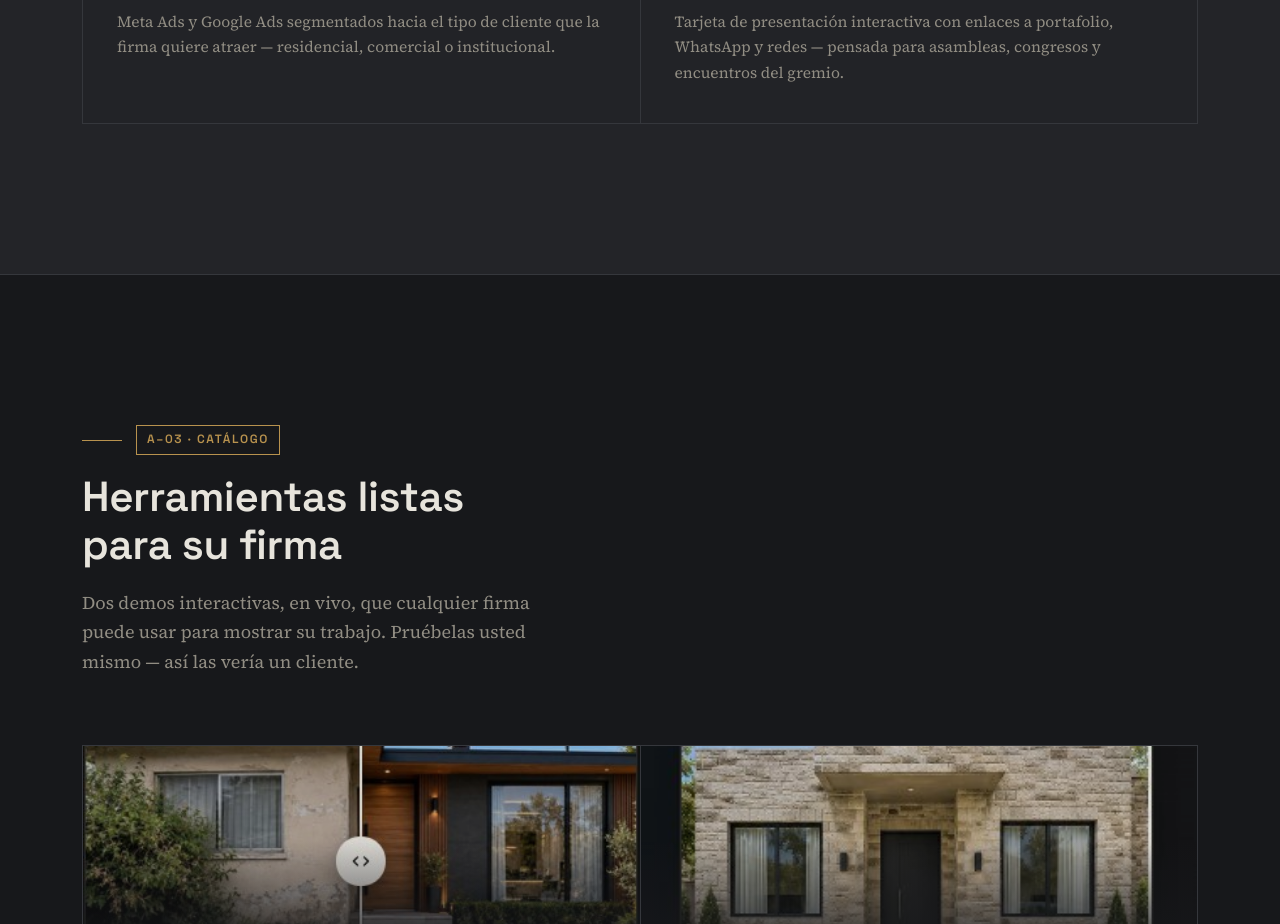
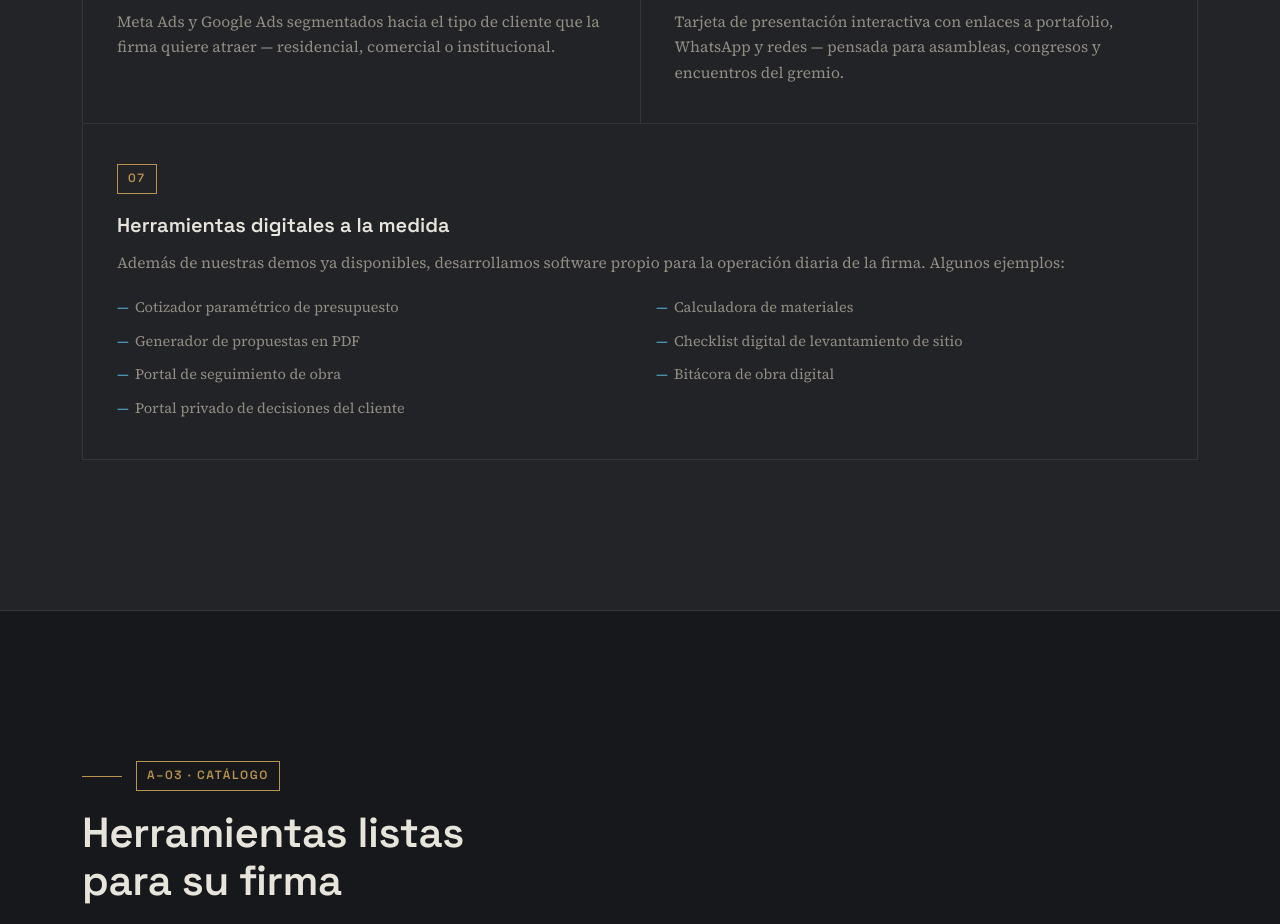
Before and after one commit to sislandmkt-cmd/arquitectura, a plain HTML site: page index.html in a window 1280 px wide. Shown: the part 2703-3627 px from the top of the page. Drawn offline with Linux system fonts and the light colour scheme.

Commit message:
Add files via upload

```diff
--- a/index.html
+++ b/index.html
@@ -304,6 +304,18 @@ nav{
 .servicio .sheet-code{ margin-bottom:18px; }
 .servicio h3{ font-size:20px; font-weight:600; color:var(--text); line-height:1.3; }
 .servicio p{ margin-top:12px; color:var(--text-muted); font-size:15.5px; }
+.servicio-full{ grid-column:span 2; }
+@media(max-width:760px){ .servicio-full{ grid-column:span 1; } }
+.sw-list{
+  margin-top:20px;
+  display:grid; grid-template-columns:1fr 1fr; gap:10px 32px;
+}
+@media(max-width:560px){ .sw-list{ grid-template-columns:1fr; } }
+.sw-list li{
+  font-size:14.5px; color:var(--text-muted);
+  padding-left:18px; position:relative;
+}
+.sw-list li::before{ content:"—"; position:absolute; left:0; color:var(--blueprint-bright); }
 
 /* ═══════════════════════════════════════
    CATALOGO DE HERRAMIENTAS
@@ -725,6 +737,20 @@ html{ background:var(--ink); }
         <h3>Tarjeta digital</h3>
         <p>Tarjeta de presentación interactiva con enlaces a portafolio, WhatsApp y redes — pensada para asambleas, congresos y encuentros del gremio.</p>
       </div>
+      <div class="servicio servicio-full">
+        <span class="sheet-code">07</span>
+        <h3>Herramientas digitales a la medida</h3>
+        <p>Además de nuestras demos ya disponibles, desarrollamos software propio para la operación diaria de la firma. Algunos ejemplos:</p>
+        <ul class="sw-list">
+          <li>Cotizador paramétrico de presupuesto</li>
+          <li>Calculadora de materiales</li>
+          <li>Generador de propuestas en PDF</li>
+          <li>Checklist digital de levantamiento de sitio</li>
+          <li>Portal de seguimiento de obra</li>
+          <li>Bitácora de obra digital</li>
+          <li>Portal privado de decisiones del cliente</li>
+        </ul>
+      </div>
     </div>
   </div>
 </section>
```
